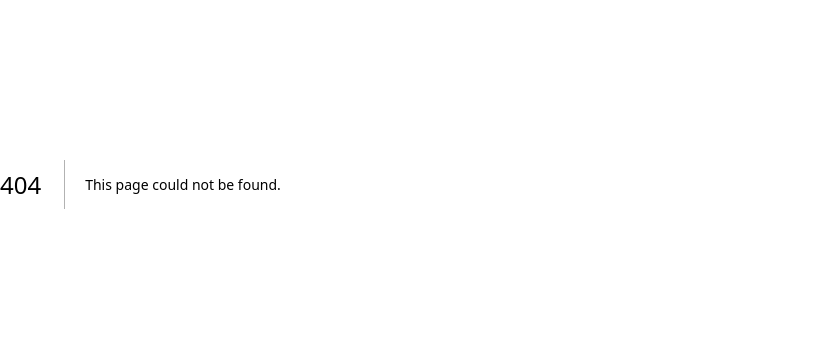
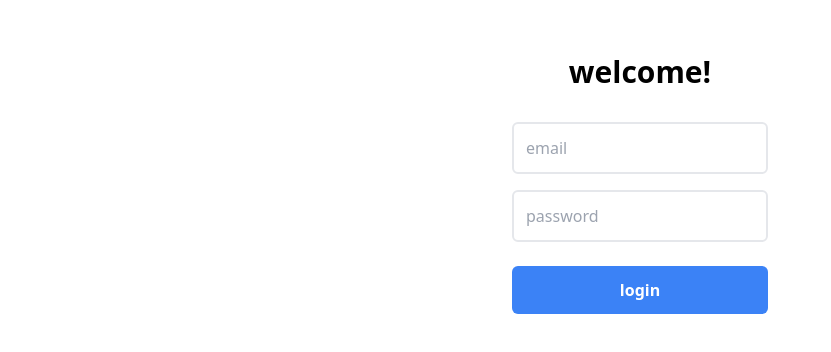
Before and after one commit to kaungmyathan22/golang-nextjs-chat-app-clean-architecture, a Next.js app in the folder client/: page /login in a window 1280 px wide. Before the commit this address had no page. Shown: the part 216-568 px from the top of the page, without its empty margins (0-831 px from the left). Built offline with nearby package versions, Linux system fonts and the light colour scheme; no server answers.

Commit message:
feat(login): client login finished

```diff
--- /dev/null
+++ b/client/pages/login/index.tsx
@@ -0,0 +1,76 @@
+import { AuthContext, UserInfo } from '@/modules/auth_provider'
+import { useRouter } from 'next/router'
+import { useContext, useEffect, useState } from 'react'
+import { API_URL } from '../../constants'
+
+const LoginPage = () => {
+  const [email, setEmail] = useState('')
+  const [password, setPassword] = useState('')
+  const { authenticated } = useContext(AuthContext)
+
+  const router = useRouter()
+
+  useEffect(() => {
+    if (authenticated) {
+      router.push('/')
+      return
+    }
+  }, [authenticated])
+
+  const submitHandler = async (e: React.SyntheticEvent) => {
+    e.preventDefault()
+
+    try {
+      const res = await fetch(`${API_URL}/login`, {
+        method: 'POST',
+        headers: { 'Content-Type': 'application/json' },
+        body: JSON.stringify({ email, password }),
+      })
+
+      const data = await res.json()
+      if (res.ok) {
+        const user: UserInfo = {
+          username: data.username,
+          id: data.id,
+        }
+
+        localStorage.setItem('user_info', JSON.stringify(user))
+        return router.push('/')
+      }
+    } catch (err) {
+      console.log(err)
+    }
+  }
+
+  return (
+    <div className='flex items-center justify-center min-w-full min-h-screen bg-white'>
+      <form className='flex flex-col md:w-1/5'>
+        <div className='text-3xl font-bold text-center'>
+          <span className='text-blue'>welcome!</span>
+        </div>
+        <input
+          placeholder='email'
+          className='p-3 mt-8 rounded-md border-2 border-grey focus:outline-none focus:border-blue text-black'
+          value={email}
+          onChange={(e) => setEmail(e.target.value)}
+        />
+        <input
+          type='password'
+          placeholder='password'
+          className='p-3 mt-4 rounded-md border-2 border-grey focus:outline-none focus:border-blue text-black'
+          value={password}
+          onChange={(e) => setPassword(e.target.value)}
+        />
+        <button
+          className='p-3 mt-6 rounded-md bg-blue-500 font-bold text-white'
+          type='submit'
+          onClick={submitHandler}
+        >
+          login
+        </button>
+      </form>
+    </div>
+  )
+}
+
+export default LoginPage
```
